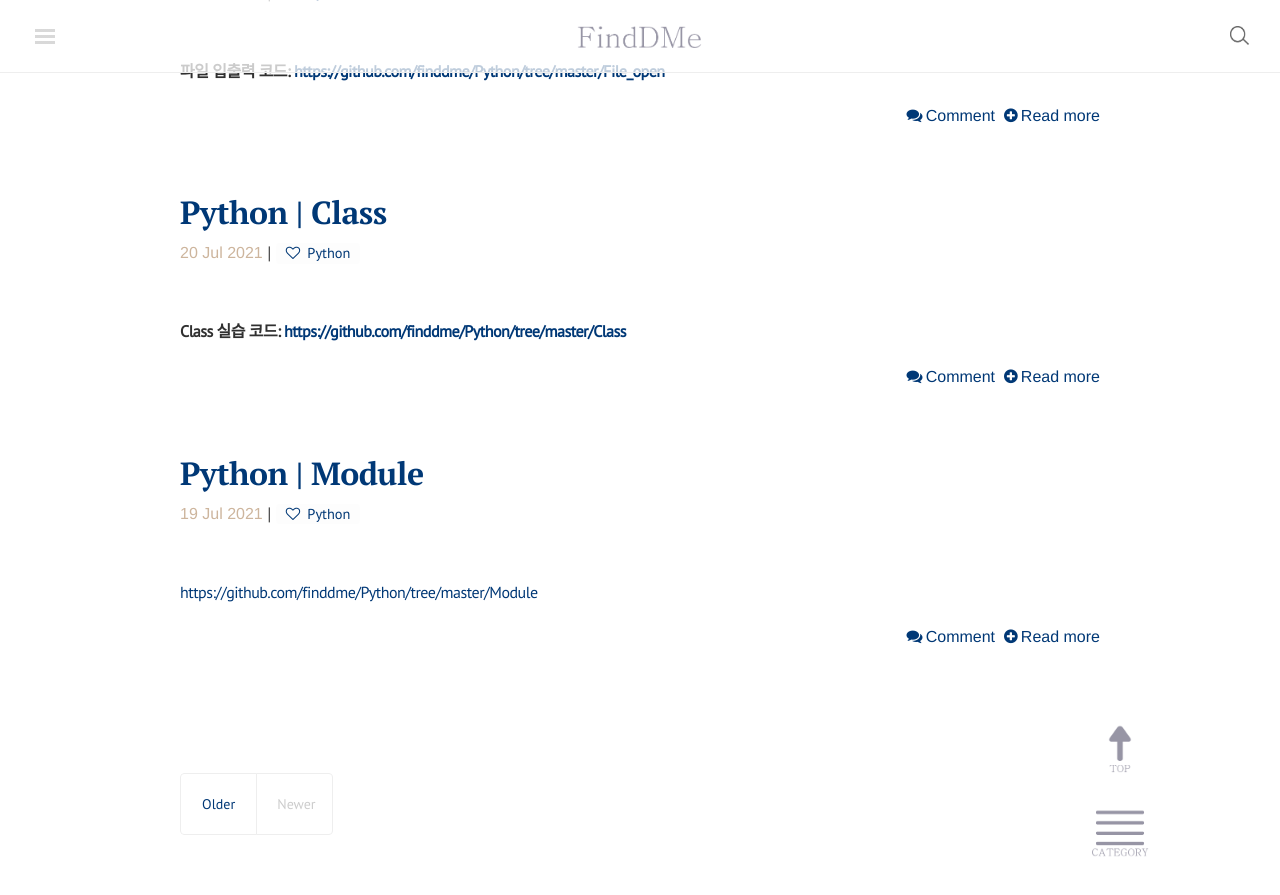
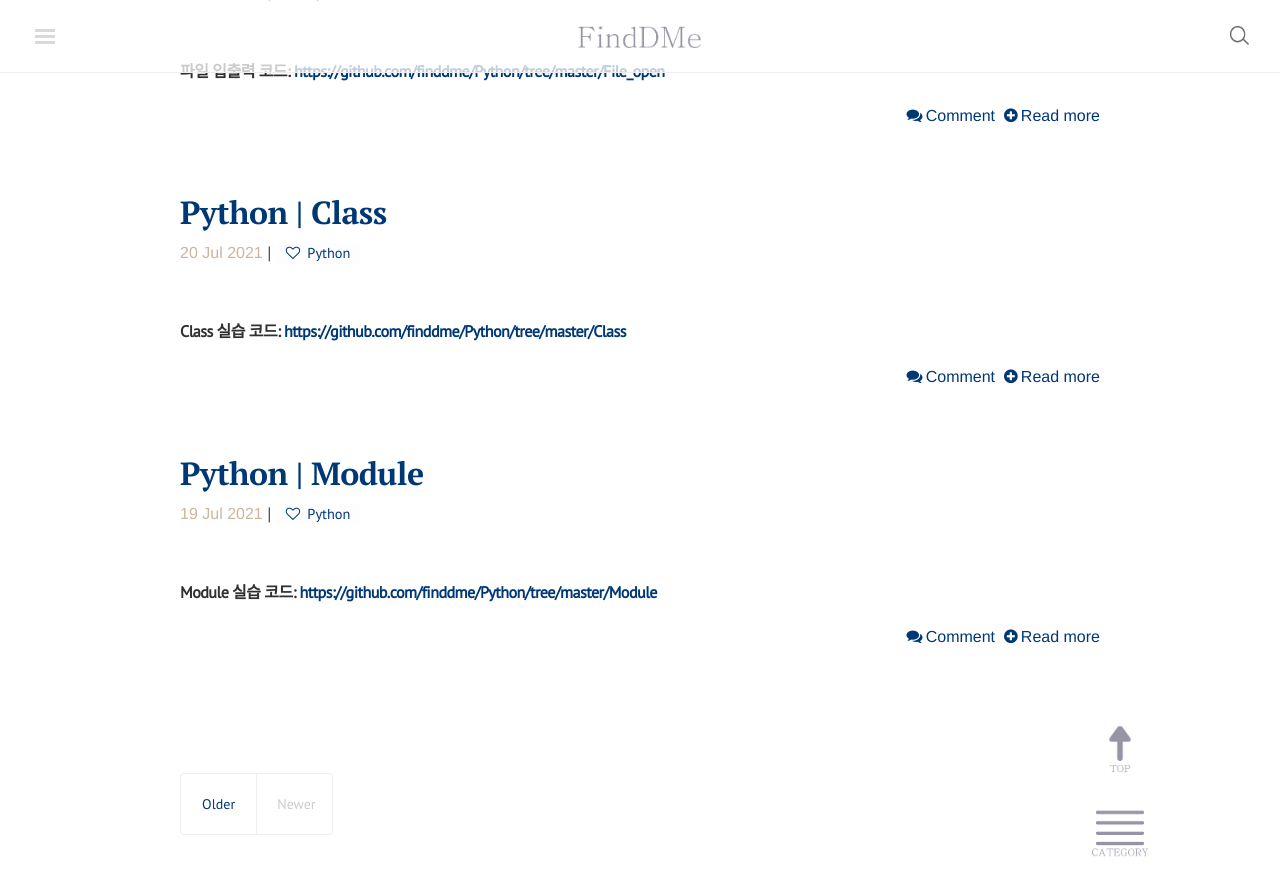
Before and after one commit to finddme/finddme.github.io, a Jekyll site: the page built from blog/index.html, in a window 1280 px wide and 900 px high, scrolled down 748 px. Shown: the top 895 px of the window. Built offline with Jekyll 4.4.1, drawn with Linux system fonts in a browser that asks for light colours; nearby versions of some CDN libraries; the list of posts is cut into pages by our own code; comment, search, counter and statistics services are not loaded.

Commit message:
Update 2021-07-19-PyModule.md

```diff
--- a/_posts/2021-07-19-PyModule.md
+++ b/_posts/2021-07-19-PyModule.md
@@ -4,7 +4,7 @@ category: Python
 tag: Python
 ---
 
-[https://github.com/finddme/Python/tree/master/Module](https://github.com/finddme/Python/tree/master/Module)
+**Module 실습 코드: [https://github.com/finddme/Python/tree/master/Module](https://github.com/finddme/Python/tree/master/Module)**
 
 
 
```
